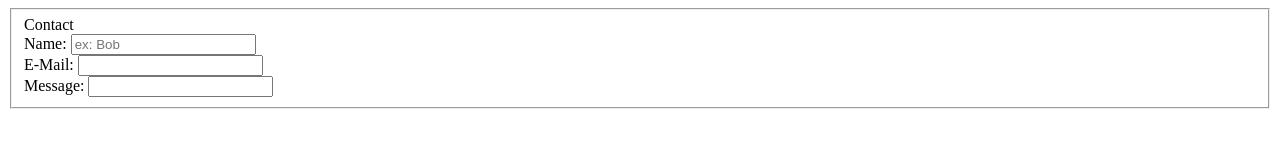
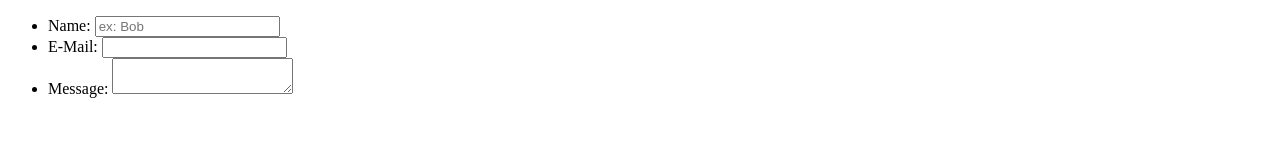
Before and after one commit to june062/form-practice, a plain HTML site: page index.html in a window 1280 px wide. Drawn offline with Linux system fonts and the light colour scheme.

Commit message:
Convert divs into ul and li

```diff
--- a/index.html
+++ b/index.html
@@ -7,26 +7,26 @@
     <title>My test page</title>
 </head>
 <body>
-    <form action="" method="POST">
-        <fieldset>
-            <label>Contact</label>
-            <div>
+    <form action="/my-handling-form-page" method="POST">
+       <ul>
+            <li>
                 <label for="name">Name: </label>
                 <input type="text" id= "name" name="name" placeholder="ex: Bob">
-            </div>
+            </li>
 
-            <div>
+            <li>
                 <label for="e-mail">E-Mail: </label>
                 <input type="email" id="e-mail" name="e-mail">
+            </li>
 
-            </div>
 
-            <div>
+
+            <li>
                 <label for="message">Message: </label>
-                <input type="text" id="message" name="message">
-            </div>
-        </fieldset>
+                <textarea  id="message" name="message"></textarea>
+            </li>
 
+        </ul>
 
     </form>
 
```
